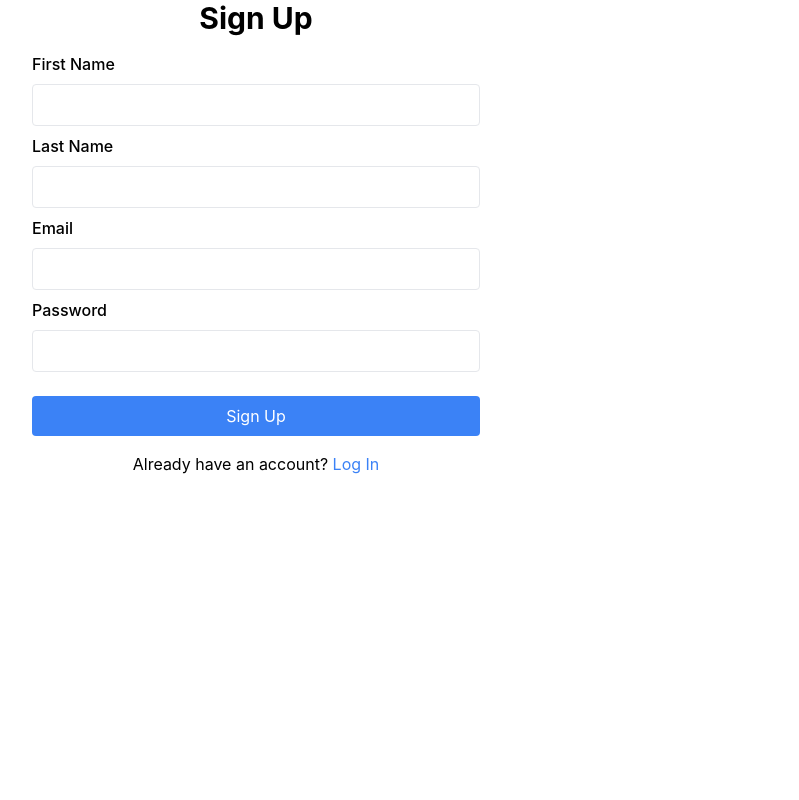
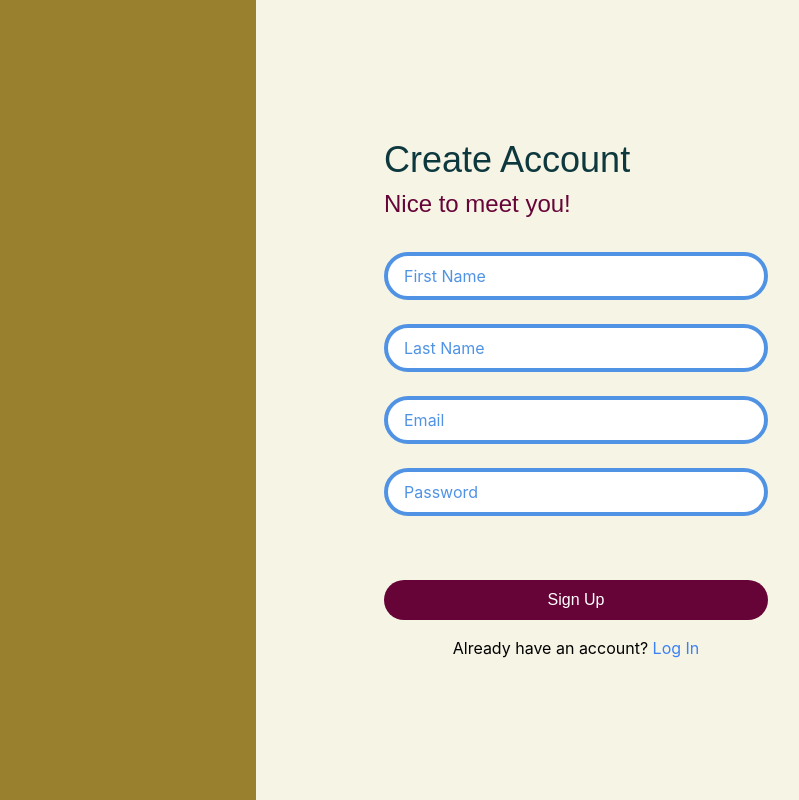
Before and after one commit to Saige243/BookBud, a React (Create React App) app: page /signup in a window 1280 px wide. Shown: the whole page, without its empty margins (384-1183 px from the left). Built offline with nearby package versions, Linux system fonts and the light colour scheme; no server answers.

Commit message:
added a sign up and login page

```diff
--- a/src/components/buttons/buttons.js
+++ b/src/components/buttons/buttons.js
@@ -1,8 +1,8 @@
-export const PrimaryButton = ({ text, onClick, className }) => {
+export const PrimaryButton = ({ text, onClick, className, color }) => {
   return (
     <button
       onClick={onClick}
-      className={`bg-BBgreen hover:opacity-80 text-BBprimary1 font-unbounded py-2 px-4 rounded focus:outline-none focus:shadow-outline ${className} rounded-full`}
+      className={`bg-${color} hover:opacity-80 font-unbounded py-2 px-4 rounded focus:outline-none focus:shadow-outline ${className} rounded-full`}
     >
       {text}
     </button>
--- a/src/pages/Landing.js
+++ b/src/pages/Landing.js
@@ -1,8 +1,10 @@
 import React from 'react'
 import BBLogo from '../assets/images/BBLogo.svg'
 import { PrimaryButton, GhostButton } from '../components/buttons/buttons'
+import { useNavigate } from 'react-router-dom'
 
 function Landing() {
+  const navigate = useNavigate()
   return (
     <div className="h-screen bg-BBpurple text-white">
       <div className="p-8">
@@ -13,9 +15,14 @@ function Landing() {
           It’s time to turn the page.
         </h1>
         <div className="flex align-middle justify-center p-12">
-          <div className="space-x-2">
-            <GhostButton text="Sign Up" />
-            <PrimaryButton text="Login" />
+          <div className="space-x-2 ">
+            <GhostButton text="Sign Up" onClick={() => navigate('/signup')} />
+            <PrimaryButton
+              text="Login"
+              color="BBgreen"
+              className="text-BBprimary1"
+              onClick={() => navigate('/login')}
+            />
           </div>
         </div>
       </div>
--- a/src/pages/Login.js
+++ b/src/pages/Login.js
@@ -2,6 +2,7 @@ import { useState } from 'react'
 import { Link } from 'react-router-dom'
 import useAuth from '../auth/useAuth'
 import { useNavigate } from 'react-router-dom'
+import { PrimaryButton } from '../components/buttons/buttons'
 
 const Login = () => {
   const { login } = useAuth()
@@ -31,43 +32,54 @@ const Login = () => {
   }
 
   return (
-    <div className="max-w-md mx-auto">
-      <h2 className="text-3xl font-bold text-center mb-4">Log In</h2>
+    <div className="flex h-screen">
+      <div className="bg-BBblue hidden lg:block w-1/2"></div>
+
+      <div className="flex items-center justify-center w-full lg:w-1/2 bg-BBwhite">
+        <div className="w-full max-w-md px-8 py-8">
+          <div className="pb-4">
+            <h1 className="text-5xl font-unbounded mb-2 text-BBprimary1">
+              Sign In
+            </h1>
+            <h2 className="text-3xl font-unbounded mb-4 text-BBmagenta">
+              Welcome back!
+            </h2>
+          </div>
           <form onSubmit={handleSubmit}>
+            <div className="space-y-8">
               <div className="mb-4">
-          <label htmlFor="email" className="block mb-2 font-medium">
-            Email
-          </label>
                 <input
                   type="email"
+                  placeholder="Email"
                   id="email"
                   name="email"
                   value={formData.email}
                   onChange={handleChange}
                   autoComplete="off"
-            className="w-full px-4 py-2 border rounded focus:outline-none focus:border-blue-500"
+                  className="w-full px-4 py-2 border-4 border-BBblue rounded-full focus:outline-none focus:border-opacity-70 placeholder-BBblue"
                 />
               </div>
-        <div className="mb-6">
-          <label htmlFor="password" className="block mb-2 font-medium">
-            Password
-          </label>
+              <div className="mb-4">
                 <input
                   type="password"
+                  placeholder="Password"
                   id="password"
                   name="password"
                   value={formData.password}
                   onChange={handleChange}
-            className="w-full px-4 py-2 border rounded focus:outline-none focus:border-blue-500"
+                  className="w-full px-4 py-2 border-4 border-BBblue rounded-full focus:outline-none focus:border-opacity-70 placeholder-BBblue"
                 />
               </div>
-        <button
+            </div>
+            <div className="pt-16">
+              <PrimaryButton
+                text="Log In"
                 type="submit"
-          className="w-full px-4 py-2 text-white bg-blue-500 rounded hover:bg-blue-600"
-        >
-          Log In
-        </button>
+                className="bg-BBmagenta text-white w-full"
+              />
+            </div>
           </form>
+          <div>
             <p className="mt-4 text-center">
               Don't have an account?{' '}
               <Link to="/signup" className="text-blue-500">
@@ -75,6 +87,9 @@ const Login = () => {
               </Link>
             </p>
           </div>
+        </div>
+      </div>
+    </div>
   )
 }
 
--- a/src/pages/Signup.js
+++ b/src/pages/Signup.js
@@ -3,6 +3,7 @@ import { Link } from 'react-router-dom'
 import { useNavigate } from 'react-router-dom'
 import { Formik, Form, Field, ErrorMessage } from 'formik'
 import * as Yup from 'yup'
+import { PrimaryButton } from '../components/buttons/buttons'
 
 const Signup = () => {
   const { signup } = useAuth()
@@ -34,30 +35,40 @@ const Signup = () => {
       )
       navigate('/dashboard')
     } catch (error) {
-      console.error('Error on login:', error)
-      throw new Error('Login failed')
+      console.error('Error on signup:', error)
+      throw new Error('Signup failed')
     }
     setSubmitting(false)
   }
 
   return (
-    <div className="max-w-md mx-auto">
-      <h2 className="text-3xl font-bold text-center mb-4">Sign Up</h2>
+    <div className="flex h-screen">
+      <div className="hidden lg:block w-1/2 bg-BBgreen"></div>
+
+      <div className="flex items-center justify-center w-full lg:w-1/2 bg-BBwhite">
+        <div className="w-full max-w-md px-8 py-8">
+          <div className="pb-4">
+            <h1 className="text-4xl font-unbounded mb-2 text-BBprimary1">
+              Create Account
+            </h1>
+            <h2 className="text-2xl font-unbounded mb-4 text-BBmagenta">
+              Nice to meet you!
+            </h2>
+          </div>
           <Formik
             initialValues={initialValues}
             validationSchema={validationSchema}
             onSubmit={handleSubmit}
           >
             <Form>
-          <div className="mb-2">
-            <label htmlFor="firstName" className="block mb-2 font-medium">
-              First Name
-            </label>
+              <div className="space-y-6">
+                <div>
                   <Field
+                    placeholder="First Name"
                     type="text"
                     id="firstName"
                     name="firstName"
-              className="w-full px-4 py-2 border rounded focus:outline-none focus:border-blue-500"
+                    className="w-full px-4 py-2 border-4 border-BBblue rounded-full focus:outline-none focus:border-opacity-70 placeholder-BBblue"
                   />
                   <ErrorMessage
                     name="firstName"
@@ -65,15 +76,13 @@ const Signup = () => {
                     className="text-red-500"
                   />
                 </div>
-          <div className="mb-2">
-            <label htmlFor="lastName" className="block mb-2 font-medium">
-              Last Name
-            </label>
+                <div>
                   <Field
+                    placeholder="Last Name"
                     type="text"
                     id="lastName"
                     name="lastName"
-              className="w-full px-4 py-2 border rounded focus:outline-none focus:border-blue-500"
+                    className="w-full px-4 py-2 border-4 border-BBblue rounded-full focus:outline-none focus:border-opacity-70 placeholder-BBblue"
                   />
                   <ErrorMessage
                     name="lastName"
@@ -81,15 +90,13 @@ const Signup = () => {
                     className="text-red-500"
                   />
                 </div>
-          <div className="mb-2">
-            <label htmlFor="email" className="block mb-2 font-medium">
-              Email
-            </label>
+                <div>
                   <Field
+                    placeholder="Email"
                     type="email"
                     id="email"
                     name="email"
-              className="w-full px-4 py-2 border rounded focus:outline-none focus:border-blue-500"
+                    className="w-full px-4 py-2 border-4 border-BBblue rounded-full focus:outline-none focus:border-opacity-70 placeholder-BBblue"
                   />
                   <ErrorMessage
                     name="email"
@@ -97,15 +104,13 @@ const Signup = () => {
                     className="text-red-500"
                   />
                 </div>
-          <div className="mb-6">
-            <label htmlFor="password" className="block mb-2 font-medium">
-              Password
-            </label>
+                <div>
                   <Field
+                    placeholder="Password"
                     type="password"
                     id="password"
                     name="password"
-              className="w-full px-4 py-2 border rounded focus:outline-none focus:border-blue-500"
+                    className="w-full px-4 py-2 border-4 border-BBblue rounded-full focus:outline-none focus:border-opacity-70 placeholder-BBblue"
                   />
                   <ErrorMessage
                     name="password"
@@ -113,20 +118,26 @@ const Signup = () => {
                     className="text-red-500"
                   />
                 </div>
-          <button
+              </div>
+              <div className="pt-16">
+                <PrimaryButton
+                  text="Sign Up"
                   type="submit"
-            className="w-full px-4 py-2 text-white bg-blue-500 rounded hover:bg-blue-600"
-          >
-            Sign Up
-          </button>
+                  className="bg-BBmagenta text-white w-full"
+                />
+              </div>
             </Form>
           </Formik>
-      <p className="mt-4 text-center">
+          <div className="flex justify-center mt-4">
+            <p>
               Already have an account?{' '}
-        <Link to="/" className="text-blue-500">
+              <Link to="/login" className="text-blue-500">
                 Log In
               </Link>
             </p>
+          </div>
+        </div>
+      </div>
     </div>
   )
 }
```
Lines whose indentation alone changed are shown as unchanged.
